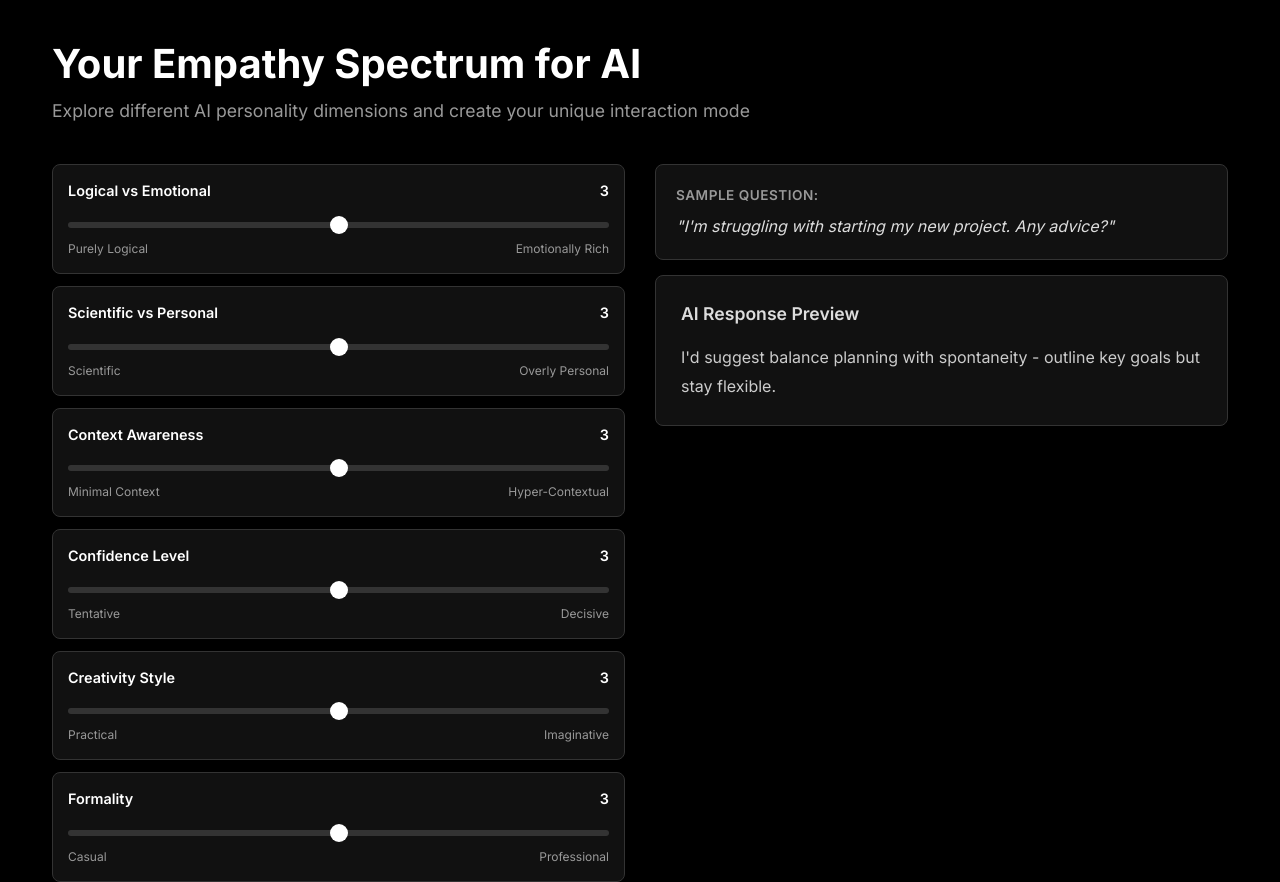
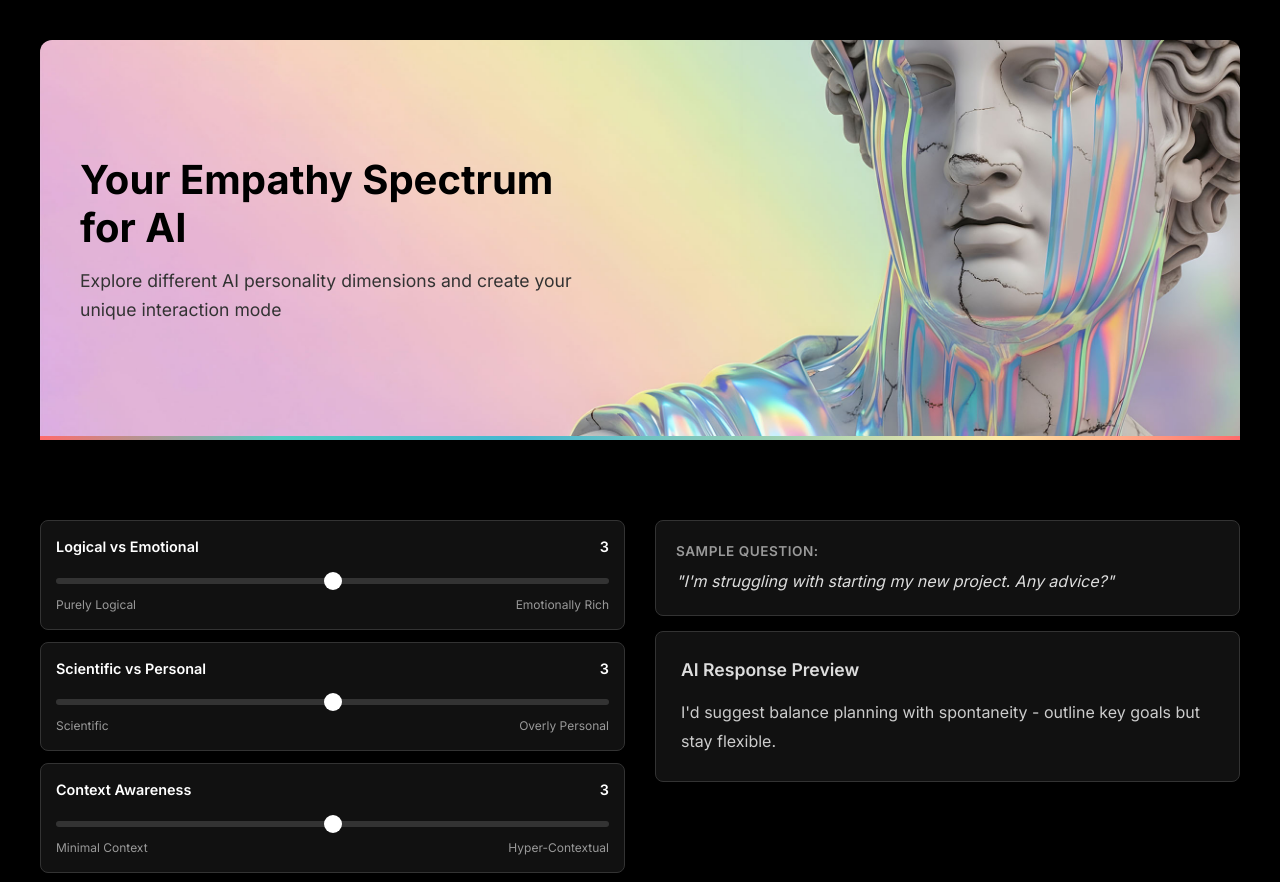
Before and after one commit to topuhit/Empathy-Spectrum-for-AI, a plain HTML site: page index.html in a window 1280 px wide. Shown: the top 882 px of the page. Drawn offline with nearby package versions, Linux system fonts and the light colour scheme.

Commit message:
some update

```diff
--- a/index.html
+++ b/index.html
@@ -16,23 +16,63 @@
             background: #000;
             color: #fff;
             min-height: 100vh;
-            padding: 40px 0;
+            padding: 0;
+            margin: 0;
         }
 
         .container {
             max-width: 1200px;
+            margin: 0 auto;
+            padding: 0 20px;
+        }
+
+        .hero-section {
+            background-image: url('./AdobeStock_1677416239.jpeg');
+            background-size: cover;
+            background-position: center;
+            background-repeat: no-repeat;
+            min-height: 400px;
+            border-radius: 12px 12px 0 0;
+            display: flex;
+            align-items: center;
+            position: relative;
+            margin: 0 0px;
+            margin-top: 0px;
+        }
+
+        .hero-section::after {
+            content: '';
+            position: absolute;
+            bottom: 0;
+            left: 0;
+            right: 0;
+            height: 4px;
+            background: linear-gradient(90deg, #ff6b6b, #4ecdc4, #45b7d1, #96ceb4, #ffeaa7, #ff6b6b);
+        }
+
+        .hero-content {
+            padding: 60px 40px;
+            max-width: 600px;
         }
 
         h1 {
             font-weight: 700;
-            margin-bottom: 10px;
+            margin-bottom: 15px;
             font-size: 2.5rem;
+            color: #000;
+            text-align: left;
         }
 
         .subtitle {
-            color: #999;
-            margin-bottom: 40px;
+            color: #333;
+            margin-bottom: 0;
             font-size: 1.1rem;
+            text-align: left;
+            line-height: 1.6;
+        }
+
+        .content-wrapper {
+            padding: 40px 0;
         }
 
         .main-content {
@@ -45,6 +85,24 @@
         @media (max-width: 768px) {
             .main-content {
                 grid-template-columns: 1fr;
+            }
+
+            .hero-section {
+                min-height: 300px;
+                margin: 20px 10px;
+                border-radius: 8px 8px 0 0;
+            }
+
+            .hero-content {
+                padding: 40px 20px;
+            }
+
+            h1 {
+                font-size: 2rem;
+            }
+
+            .subtitle {
+                font-size: 1rem;
             }
         }
 
@@ -204,10 +262,19 @@
     </style>
 </head>
 <body>
-    <div class="container">
-        <h1>Your Empathy Spectrum for AI</h1>
-        <p class="subtitle">Explore different AI personality dimensions and create your unique interaction mode</p>
 
+     <div class="container content-wrapper">
+            <div class="hero-section">
+        <div class="hero-content">
+            <h1>Your Empathy Spectrum for AI</h1>
+            <p class="subtitle">Explore different AI personality dimensions and create your unique interaction mode</p>
+        </div>
+    </div>
+
+     </div>
+
+
+    <div class="container content-wrapper">
         <div class="main-content">
             <!-- Left Column: Sliders -->
             <div class="sliders-column">
```
Also changed, not shown: AdobeStock_1677416239.jpeg (added).
